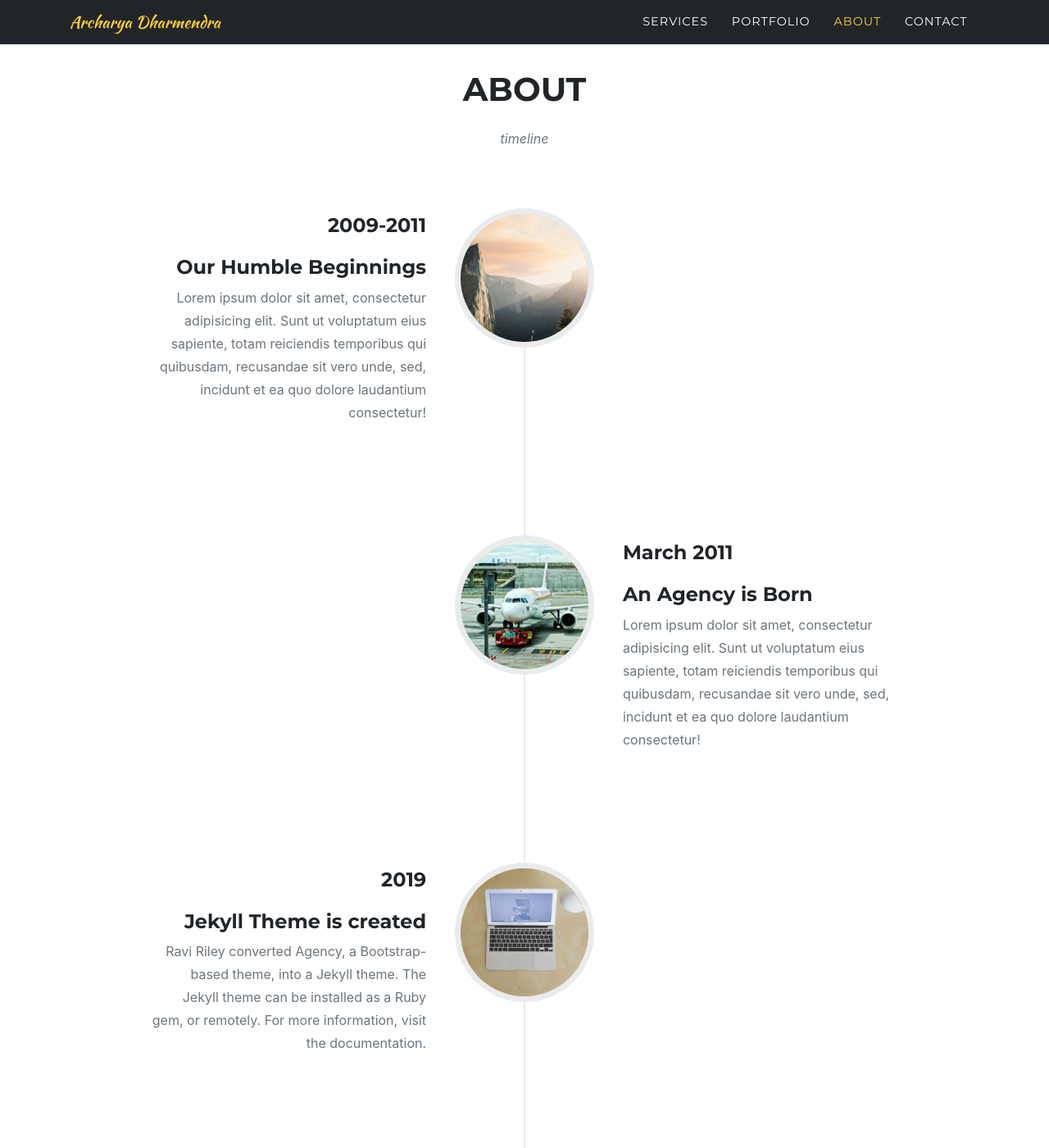
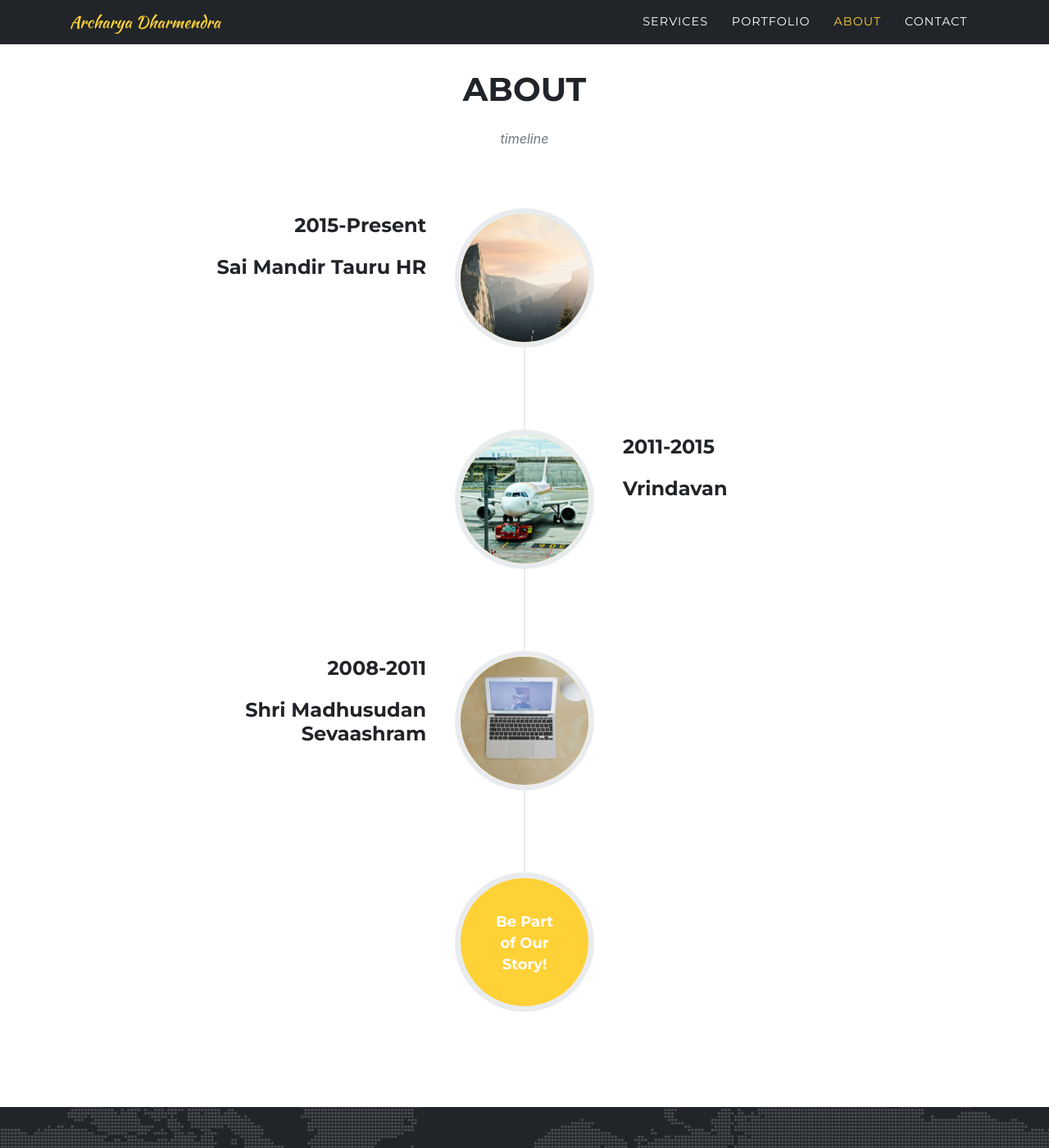
Before and after one commit to acharyadharmendra/acharyadharmendra.github.io, a Jekyll site: the page built from index.md, in a window 1280 px wide and 1400 px high, scrolled down 4202 px. Shown: the whole window at 82% size. Built offline with Jekyll 4.4.1, drawn with Linux system fonts in a browser that asks for light colours; some web fonts are replaced; some of the changed text lies outside the part shown.

Commit message:
Update sitetext.yml

```diff
--- a/_data/sitetext.yml
+++ b/_data/sitetext.yml
@@ -81,28 +81,21 @@ timeline:
     # left is the default
     #start_align: "left"
     events:
-      - title: "Our Humble Beginnings"
-        year: "2009-2011"
-        desc: "Lorem ipsum dolor sit amet, consectetur adipisicing elit. Sunt ut voluptatum eius sapiente, totam reiciendis temporibus qui quibusdam, recusandae sit vero unde, sed, incidunt et ea quo dolore laudantium consectetur!"
+      - title: "Sai Mandir Tauru HR"
+        year: "2015-Present"
+        desc: ""
         image: assets/img/timeline/1.jpg
         alt:
-      - title: "An Agency is Born"
-        year: "March 2011"
-        desc: "Lorem ipsum dolor sit amet, consectetur adipisicing elit. Sunt ut voluptatum eius sapiente, totam reiciendis temporibus qui quibusdam, recusandae sit vero unde, sed, incidunt et ea quo dolore laudantium consectetur!"
+      - title: "Vrindavan"
+        year: "2011-2015"
+        desc: ""
         image: assets/img/timeline/2.jpg
         alt:
-      - title: "Jekyll Theme is created"
-        year: "2019"
-        desc: "Ravi Riley converted Agency, a Bootstrap-based theme, into a Jekyll theme. The Jekyll theme can be installed as a Ruby gem, or remotely. For more information, visit the documentation."
+      - title: "Shri Madhusudan Sevaashram"
+        year: "2008-2011"
+        desc: ""
         image: assets/img/timeline/3.jpg
         alt: image alt text
-      - title: "Title"
-        year: "2009-2011"
-        desc: "Your description here, **Markdown** is fully supported."
-        image: assets/img/timeline/4.jpg
-        alt:
-        # you can enforce the aligment
-        align: right
     end: "Be Part <br> of Our <br> Story!"
 
 about:
```
